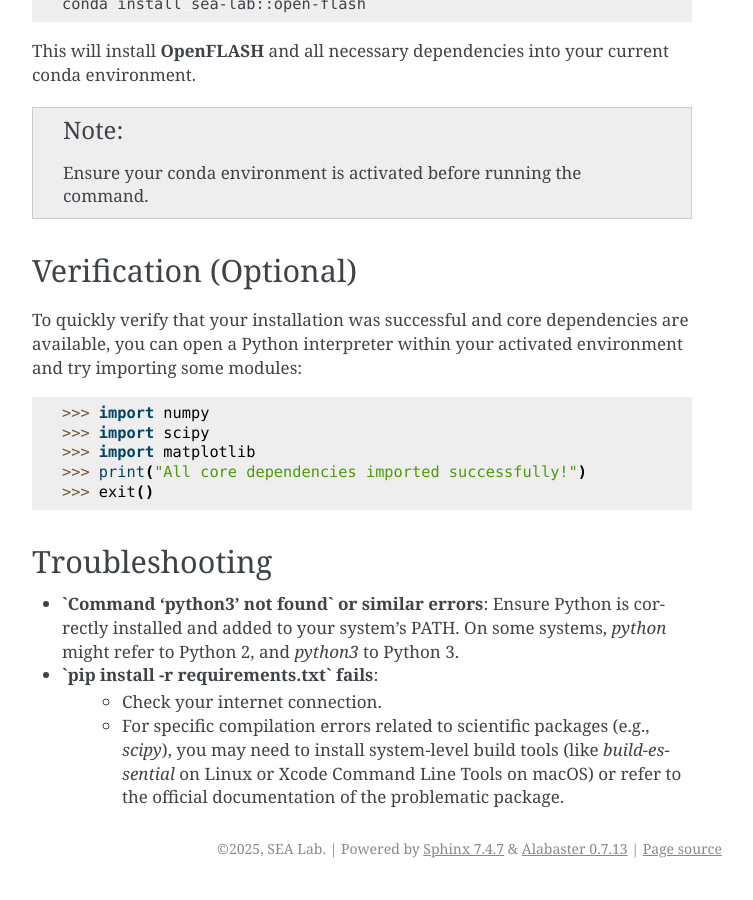
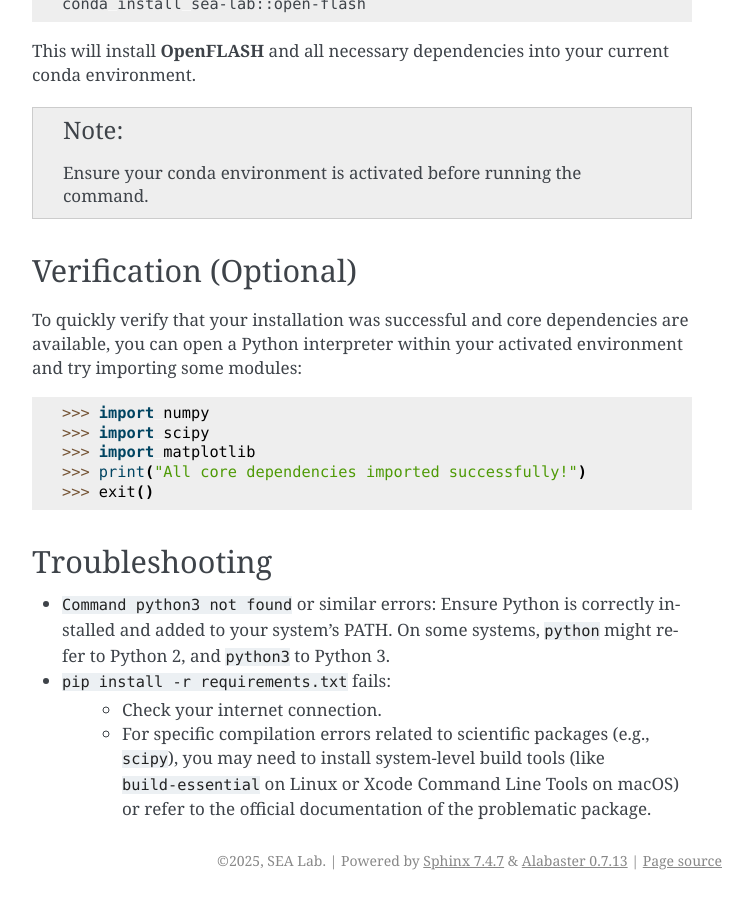
Before and after one commit to symbiotic-engineering/OpenFLASH, a Sphinx documentation site: the page built from docs/installation.rst, in a window 1280 px wide and 900 px high, scrolled down 1950 px. Shown: the whole window, without its empty margins (388-1141 px from the left). Built offline with Sphinx 7.4.7, drawn with Linux system fonts in a browser that asks for light colours.

```diff
--- a/docs/installation.rst
+++ b/docs/installation.rst
@@ -114,7 +114,7 @@ To quickly verify that your installation was successful and core dependencies ar
 
 Troubleshooting
 ---------------
-* **`Command 'python3' not found` or similar errors**: Ensure Python is correctly installed and added to your system's PATH. On some systems, `python` might refer to Python 2, and `python3` to Python 3.
-* **`pip install -r requirements.txt` fails**:
+* ``Command python3 not found`` or similar errors: Ensure Python is correctly installed and added to your system's PATH. On some systems, ``python`` might refer to Python 2, and ``python3`` to Python 3.
+* ``pip install -r requirements.txt`` fails:
     * Check your internet connection.
-    * For specific compilation errors related to scientific packages (e.g., `scipy`), you may need to install system-level build tools (like `build-essential` on Linux or Xcode Command Line Tools on macOS) or refer to the official documentation of the problematic package.
+    * For specific compilation errors related to scientific packages (e.g., ``scipy``), you may need to install system-level build tools (like ``build-essential`` on Linux or Xcode Command Line Tools on macOS) or refer to the official documentation of the problematic package.
```
Also changed, not shown: docs/tutorial_walk.ipynb, 2 other files.
